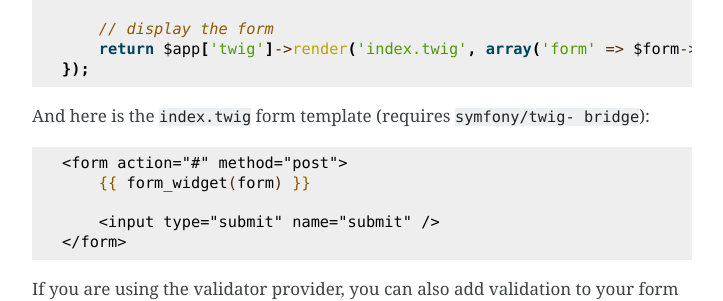
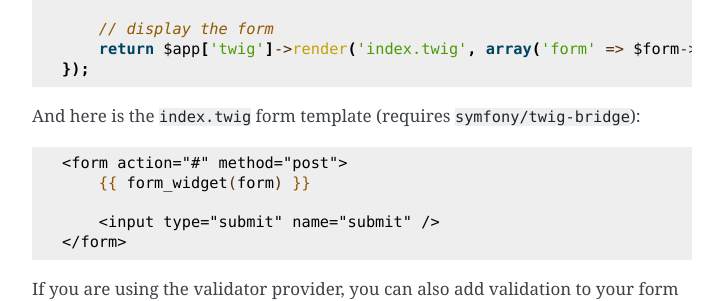
Before and after one commit to silexphp/Silex, a Sphinx documentation site: the page built from doc/providers/form.rst, in a window 1280 px wide and 900 px high, scrolled down 2279 px. Shown: the part 152-453 px from the top of the window, without its empty margins (388-1111 px from the left). Built offline with Sphinx 7.4.7, drawn with Linux system fonts in a browser that asks for light colours.

Commit message:
Fix typos

```diff
--- a/doc/cookbook/sub_requests.rst
+++ b/doc/cookbook/sub_requests.rst
@@ -32,8 +32,8 @@ By calling ``handle``, you can make a sub-request manually. Here's an example::
     $response = $app->handle($subRequest, HttpKernelInterface::SUB_REQUEST, false);
 
 There's some more things that you need to keep in mind though. In most cases
-you will want to forward some parts of the current master request to the sub-
-request. That includes: Cookies, server information, session.
+you will want to forward some parts of the current master request to the
+sub-request. That includes: Cookies, server information, session.
 
 Here is a more advanced example that forwards said information (``$request``
 holds the master request)::
--- a/doc/providers/form.rst
+++ b/doc/providers/form.rst
@@ -127,8 +127,7 @@ example::
         return $app['twig']->render('index.twig', array('form' => $form->createView()));
     });
 
-And here is the ``index.twig`` form template (requires ``symfony/twig-
-bridge``):
+And here is the ``index.twig`` form template (requires ``symfony/twig-bridge``):
 
 .. code-block:: jinja
 
--- a/doc/providers/monolog.rst
+++ b/doc/providers/monolog.rst
@@ -13,7 +13,7 @@ Parameters
 
 * **monolog.logfile**: File where logs are written to.
 
-* **monolog.level** (optional): Level of logging defaults
+* **monolog.level** (optional): Level of logging, defaults
   to ``DEBUG``. Must be one of ``Logger::DEBUG``, ``Logger::INFO``,
   ``Logger::WARNING``, ``Logger::ERROR``. ``DEBUG`` will log
   everything, ``INFO`` will log everything except ``DEBUG``,
```
Also changed, not shown: doc/providers/serializer.rst (line endings or trailing spaces), doc/usage.rst (line endings or trailing spaces).
